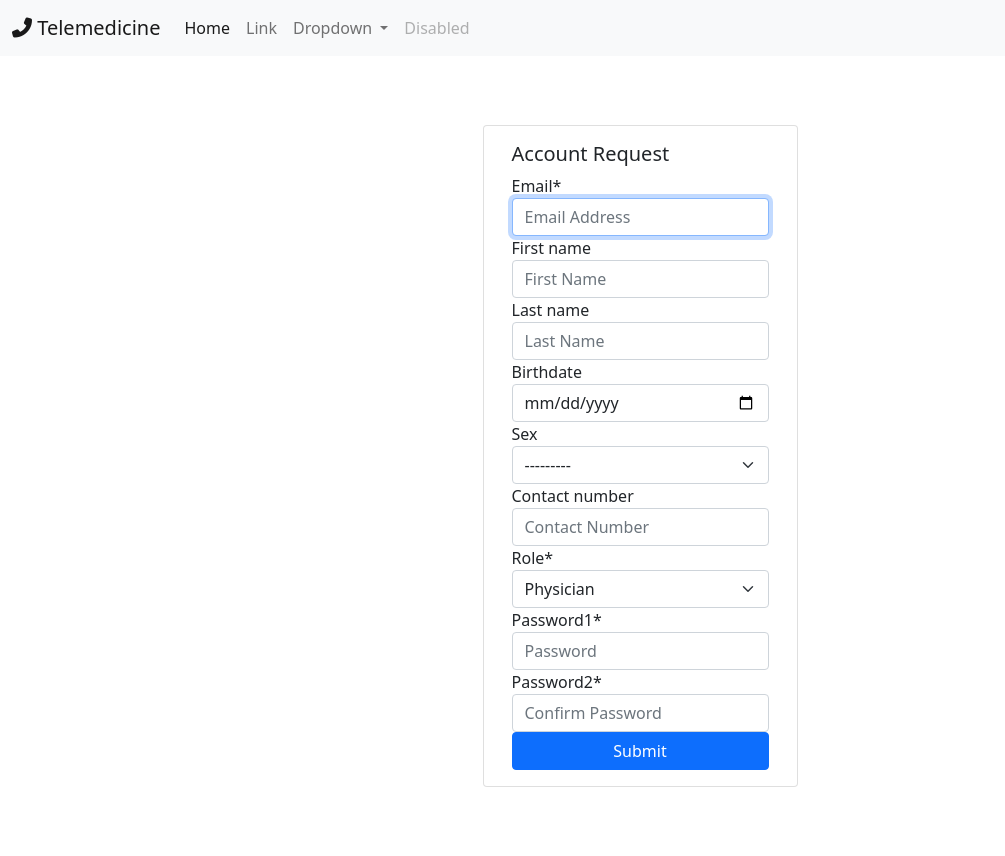
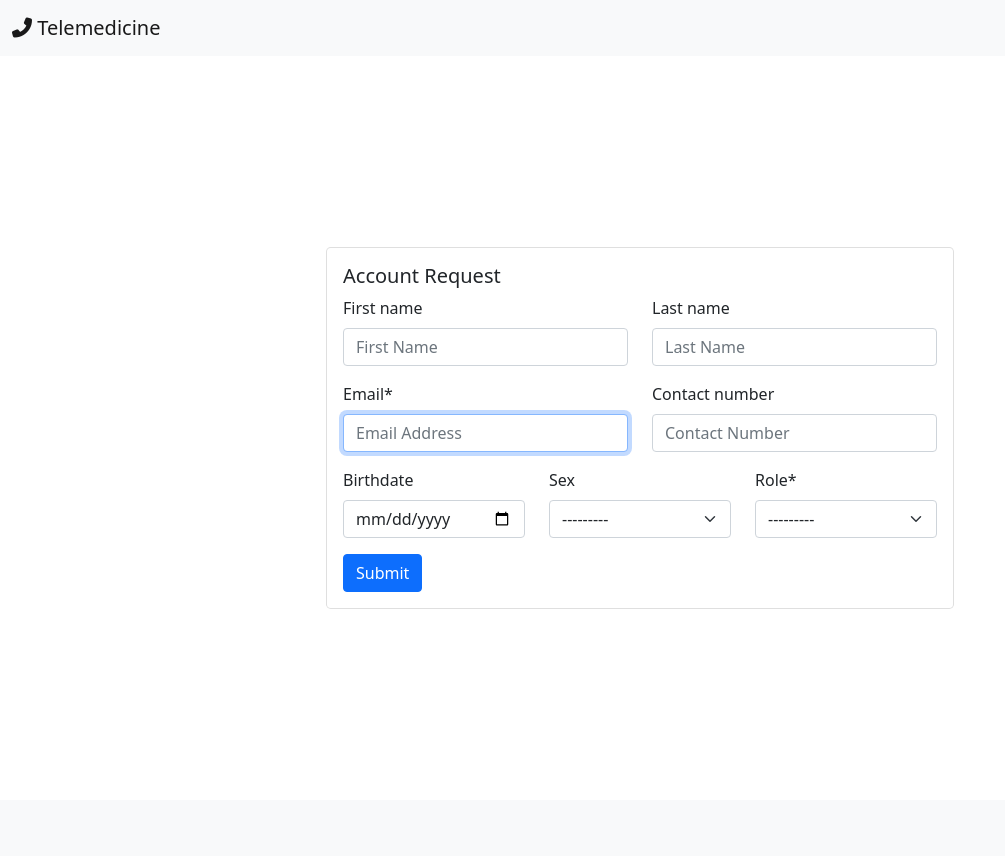
Before and after one commit to aragahan/HI-191, a Django app: page /request_account/ in a window 1280 px wide. Shown: the whole page, without its empty margins (0-1005 px from the left). After the commit the page ends 609 px from the top, so only its background shows below. Run offline with Django 3.2, Linux system fonts and the light colour scheme; parts of the project's set-up code (start-up, migrations or seed data) failed here and were passed over; some libraries are stand-ins or nearby versions.

Commit message:
feat: Add account request
Account requests are accounts with is_active = False

Update views.py to include account request feature

Create signals.py and modify apps.py to support email sending

TODO: Send email on accept/deny

```diff
--- a/main/apps.py
+++ b/main/apps.py
@@ -2,4 +2,5 @@ from django.apps import AppConfig
 
 
 class MainConfig(AppConfig):
-    name = 'main'
+    default_auto_field = "django.db.models.BigAutoField"
+    name = "main"
--- a/main/forms.py
+++ b/main/forms.py
@@ -1,4 +1,7 @@
 from django import forms
+from crispy_forms.helper import FormHelper
+from crispy_forms.layout import Layout, Row, Column, Submit, Button
+from crispy_bootstrap5.bootstrap5 import FloatingField
 from django.forms import *
 from django.forms.widgets import *
 from django.contrib.auth.forms import UserCreationForm, UserChangeForm
@@ -28,11 +31,6 @@ class RequestAccountForm(UserCreationForm):
                 "required": True,
             }
         )
-    )
-
-    role = ChoiceField(
-        widget=Select(attrs={"class": "form-select", "id": "role"}),
-        choices=[("PH", "Physician"), ("PA", "Patient")],
     )
 
     class Meta:
@@ -99,7 +97,39 @@ class RequestAccountForm(UserCreationForm):
                     "required": True,
                 }
             ),
+            "role": Select(
+                attrs={
+                    "class": "form-select",
+                    "id": "role",
+                    "placeholder": "Role",
+                    "required": True,
+                }
+            ),
         }
+
+    def __init__(self, *args, **kwargs):
+        super().__init__(*args, **kwargs)
+        self.helper = FormHelper()
+        self.helper.layout = Layout(
+            Row(
+                Column("first_name", css_class="col-md-6"),
+                Column("last_name", css_class="col-md-6"),
+            ),
+            Row(
+                Column("email", css_class="col-md-6"),
+                Column("contact_number", css_class="col-md-6"),
+            ),
+            Row(
+                Column("birthdate", css_class="col-md-4"),
+                Column("sex", css_class="col-md-4"),
+                Column("role", css_class="col-md-4"),
+            ),
+            Row(
+                Column("password1", css_class="d-none"),
+                Column("password2", css_class="d-none"),
+            ),
+            Button("submit-button", "Submit", css_class="btn btn-primary"),
+        )
 
 
 # # class CreateUserForm(UserCreationForm):
--- /dev/null
+++ b/main/signals.py
@@ -0,0 +1,2 @@
+from django.core.mail import send_mail
+from .models import *
--- a/main/templates/main/base.html
+++ b/main/templates/main/base.html
@@ -1,5 +1,5 @@
 <!DOCTYPE html>
-<html lang="en">
+<html lang="en" class="h-100">
 <head>
     <meta charset="UTF-8">
     <meta http-equiv="X-UA-Compatible" content="IE=edge">
@@ -8,11 +8,12 @@
     <link rel="stylesheet" href="https://cdnjs.cloudflare.com/ajax/libs/font-awesome/6.1.1/css/all.min.css" integrity="sha512-KfkfwYDsLkIlwQp6LFnl8zNdLGxu9YAA1QvwINks4PhcElQSvqcyVLLD9aMhXd13uQjoXtEKNosOWaZqXgel0g==" crossorigin="anonymous" referrerpolicy="no-referrer" />
     <title>{% block title %}{% endblock title %}</title>
 </head>
-<body>
-    {% block navbar %}
-        {% include 'main/navbar.html' %}
-    {% endblock navbar %}
-
-    {% block content %}{% endblock content %}
+<body class="h-100">
+    <div class="d-flex flex-column h-100">
+        {% block navbar %}
+            {% include 'main/navbar.html' %}
+        {% endblock navbar %}
+        {% block content %}{% endblock content %}
+    </div>
 </body>
 </html>
--- a/main/templates/main/navbar.html
+++ b/main/templates/main/navbar.html
@@ -4,6 +4,8 @@
         <i class="fa-solid fa-phone-flip"></i>
         Telemedicine
         </a>
+        {% if not request.user.is_authenticated %}
+        {% else %}
         <button class="navbar-toggler" type="button" data-bs-toggle="collapse" data-bs-target="#navbarSupportedContent"
             aria-controls="navbarSupportedContent" aria-expanded="false" aria-label="Toggle navigation">
         <span class="navbar-toggler-icon"></span>
@@ -39,4 +41,5 @@
             </ul>
         </div>
     </div>
+    {% endif %}
 </nav>
--- a/main/templates/main/request_account.html
+++ b/main/templates/main/request_account.html
@@ -5,18 +5,34 @@
 {% block content %}
 
 {% load crispy_forms_tags %}
-<div class="container d-flex justify-content-center vh-100">
-    <div class="row align-self-center">
-        <div class="card">
-            <div class="card-body">
-                <h5 class="card-title">Account Request</h5>
-                <form action="" method="post">
-                    {% csrf_token %}
-                    {{ request_account_form|crispy }}
-                    <button class="btn btn-primary w-100">Submit</button>
-                </form>
-            </div>
+<div class="container-fluid d-flex flex-grow-1 align-items-center justify-content-center">
+    <div class="card col-md-6 rounded-3">
+        <div class="card-body">
+            <h5 class="card-title">Account Request</h5>
+            <form action="" method="post">
+                {% csrf_token %}
+                {% crispy request_account_form %}
+            </form>
         </div>
     </div>
 </div>
+
+<script>
+    document.addEventListener("DOMContentLoaded", function(event) {
+        document.querySelector("option[value='SA']").remove();
+    });
+
+    document.querySelector("#button-id-submit-button").onclick = function() {
+        let date = new Date(document.getElementById("birthdate").value);
+        let dd = String(date.getDate()).padStart(2, '0');
+        let mm = String(date.getMonth() + 1).padStart(2, '0');
+        let yyyy = date.getFullYear();
+        let name = document.getElementById("email").value.substring(0, document.getElementById("email").value.lastIndexOf("@"));
+
+        console.log(`output = ${name}${dd}${mm}${yyyy}`)
+        document.getElementById("password1").value = `${name}${dd}${mm}${yyyy}`;
+        document.getElementById("password2").value = `${name}${dd}${mm}${yyyy}`;
+        document.querySelector("form").submit();
+    }
+</script>
 {% endblock content %}
--- a/main/views.py
+++ b/main/views.py
@@ -2,6 +2,8 @@ from django.shortcuts import render, redirect
 from django.contrib.auth import authenticate, login, logout
 from django.contrib.auth.forms import AuthenticationForm
 from django.contrib import messages
+from django.contrib.auth.decorators import login_required
+from django.views.decorators.http import require_POST, require_GET
 
 from .forms import *
 from .models import *
@@ -46,12 +48,19 @@ def request_account(request):
     form = RequestAccountForm()
     if request.method == "POST":
         form = RequestAccountForm(request.POST)
+        print("here0")
+        print(request.POST)
         if form.is_valid():
+            print("here")
             instance = form.save(commit=False)
             instance.age = calculate_age(instance.birthdate)
+            instance.password1 = f"{instance.first_name} {instance.last_name}"
+            instance.password2 = f"{instance.first_name} {instance.last_name}"
             instance.is_active = False
             instance.save()
             return redirect("login")
+        else:
+            print("here2")
     data = {"request_account_form": form}
     return render(request, "main/request_account.html", data)
 
--- a/requirements.txt
+++ b/requirements.txt
@@ -2,6 +2,7 @@ asgiref==3.5.2
 astroid==2.11.5
 black==22.3.0
 click==8.1.3
+crispy-bootstrap5==0.6
 dill==0.3.5.1
 Django==4.0.5
 django-crispy-forms==1.14.0
--- a/telemed/settings.py
+++ b/telemed/settings.py
@@ -39,9 +39,12 @@ INSTALLED_APPS = [
     "django.contrib.staticfiles",
     "main",
     "crispy_forms",
+    "crispy_bootstrap5",
 ]
 
-CRISPY_TEMPLATE_PACK = "bootstrap4"
+CRISPY_ALLOWED_TEMPLATE_PACKS = "bootstrap5"
+
+CRISPY_TEMPLATE_PACK = "bootstrap5"
 
 AUTH_USER_MODEL = "main.Account"
 
```
Also changed, not shown: main/templates/main/login.html (+4 -4 lines).
